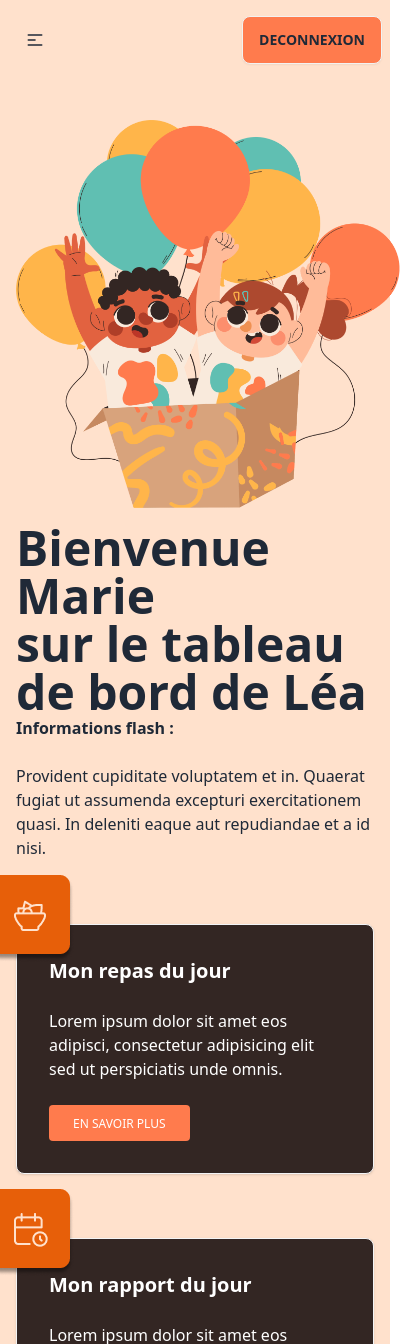
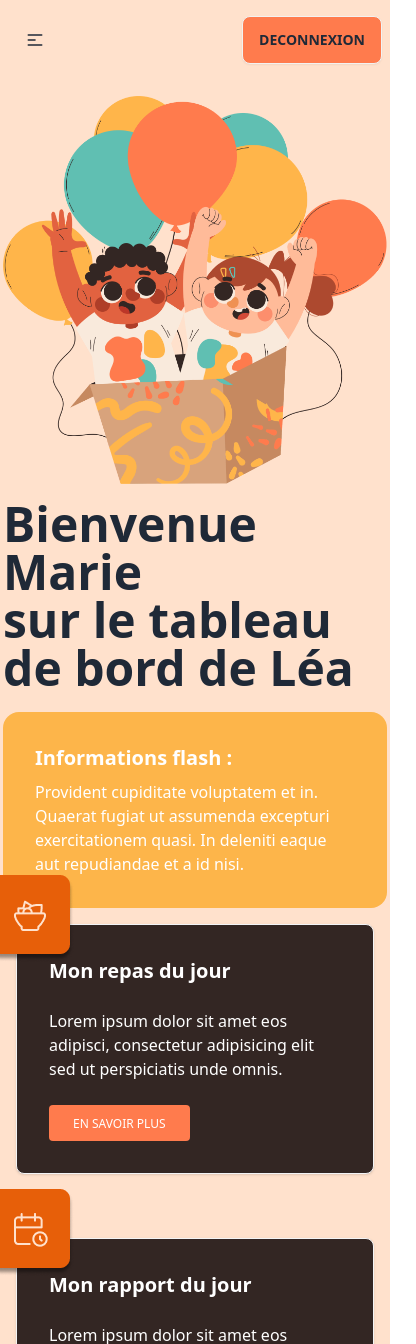
Before and after one commit to MennelSari/Obambino, a React (Vite) app: page /parent in a window 390 px wide. Shown: the top 1344 px of the page, 416 px wide, since content can reach past the window. Built offline with nearby package versions, Linux system fonts and the light colour scheme.

Commit message:
there is a bug in mobile version for the homeparent page, not fixed yet

```diff
--- a/src/components/HeaderParent.tsx
+++ b/src/components/HeaderParent.tsx
@@ -23,7 +23,7 @@ export default function HeaderParent() {
       <ul tabIndex={0} className="menu menu-sm dropdown-content mt-3 z-[1] p-2 shadow bg-base-100 rounded-box w-52">
         <li><Link to="/parent">ACCUEIL</Link></li>
         <li><Link to="/calendrier">CALENDRIER</Link> </li>
-        <li> <Link to="/menu">MENU DE LA SEMAINE</Link> </li>
+        <li> <Link to="/meals">MENU DE LA SEMAINE</Link> </li>
         <li> <Link to="/info">MES INFOS</Link> </li>
 
       </ul>
--- a/src/components/HeroParent.tsx
+++ b/src/components/HeroParent.tsx
@@ -3,19 +3,24 @@ import Balloon from '../assets/Balloon.png';
 const HeroParent = () => {
   return (
 
-        <div className="hero min-h-screen bg-[#FFE1CC]">
-  <div className="hero-content flex-col lg:flex-row-reverse">
+  <div>
+  <div className="hero-content flex-col lg:flex-row-reverse bg-[#FFE1CC]">
     <img src={Balloon} className="max-w-sm rounded-lg" />
     <div>
       <h1 className="text-5xl font-bold">Bienvenue Marie <br /> sur le tableau de bord de Léa</h1>
-      <h2><strong> Informations flash :</strong>
-        </h2>
+      <div className="card w-96 bg-[#FDB54A] text-white mt-5">
+  <div className="card-body">
+    <h2 className="card-title">Informations flash :</h2>
+    <p>Provident cupiditate voluptatem et in. Quaerat fugiat ut assumenda excepturi exercitationem quasi. In deleniti eaque aut repudiandae et a id nisi.</p>
+
+  </div>
+</div>
+    </div>
+  </div>
+  </div>
 
 
-      <p className="py-6">Provident cupiditate voluptatem et in. Quaerat fugiat ut assumenda excepturi exercitationem quasi. In deleniti eaque aut repudiandae et a id nisi.</p>
-        </div>
-    </div>
-  </div>
+
 
 
   )
--- a/src/components/HomeParent.tsx
+++ b/src/components/HomeParent.tsx
@@ -5,7 +5,7 @@ import Footer from './Footer';
 //Composant qui affiche la page d'accueil pour le parent connecté
 const HomeParent = () => {
   return (
-    <div className="bg-[#FFE1CC] min-h-screen min-w-screen">
+    <div className="bg-[#FFE1CC] w-full min-h-screen">
       <HeaderParent />
       <HeroParent />
       <ParentsCard />
--- a/src/components/HomePublic.tsx
+++ b/src/components/HomePublic.tsx
@@ -6,7 +6,7 @@ import Footer from './Footer';
 //composant pour la page d'accueil publique
 const Home = () => {
   return (
-    <div className="bg-[#FFE1CC] min-h-full min-w-full">
+    <div className="bg-[#FFE1CC] min-h-screen min-w-screen">
       <HeaderPublic />
       <HeroPublic />
       <Reviews />
--- a/src/components/ParentsCard.tsx
+++ b/src/components/ParentsCard.tsx
@@ -8,7 +8,7 @@ const ParentsCard = () => {
 
         <section className="flex items-center bg-[#FFE1CC] lg:h-screen dark:bg-gray-800 font-poppins">
           <div className="max-w-6xl px-4 mx-auto">
-              <div className="grid gap-10 text-start md:grid-cols-3 w-full">
+              <div className="grid gap-10 text-start md:grid-cols-3">
                     <div
                       className="relative p-8 mb-6 bg-[#332623] border border-gray-100 shadow dark:border-gray-700 md:mb-0 dark:bg-gray-700 rounded-lg">
                         <img src={Meal} alt="" className="absolute top-[-50px] left-[-30px] w-13 h-13" />
```
